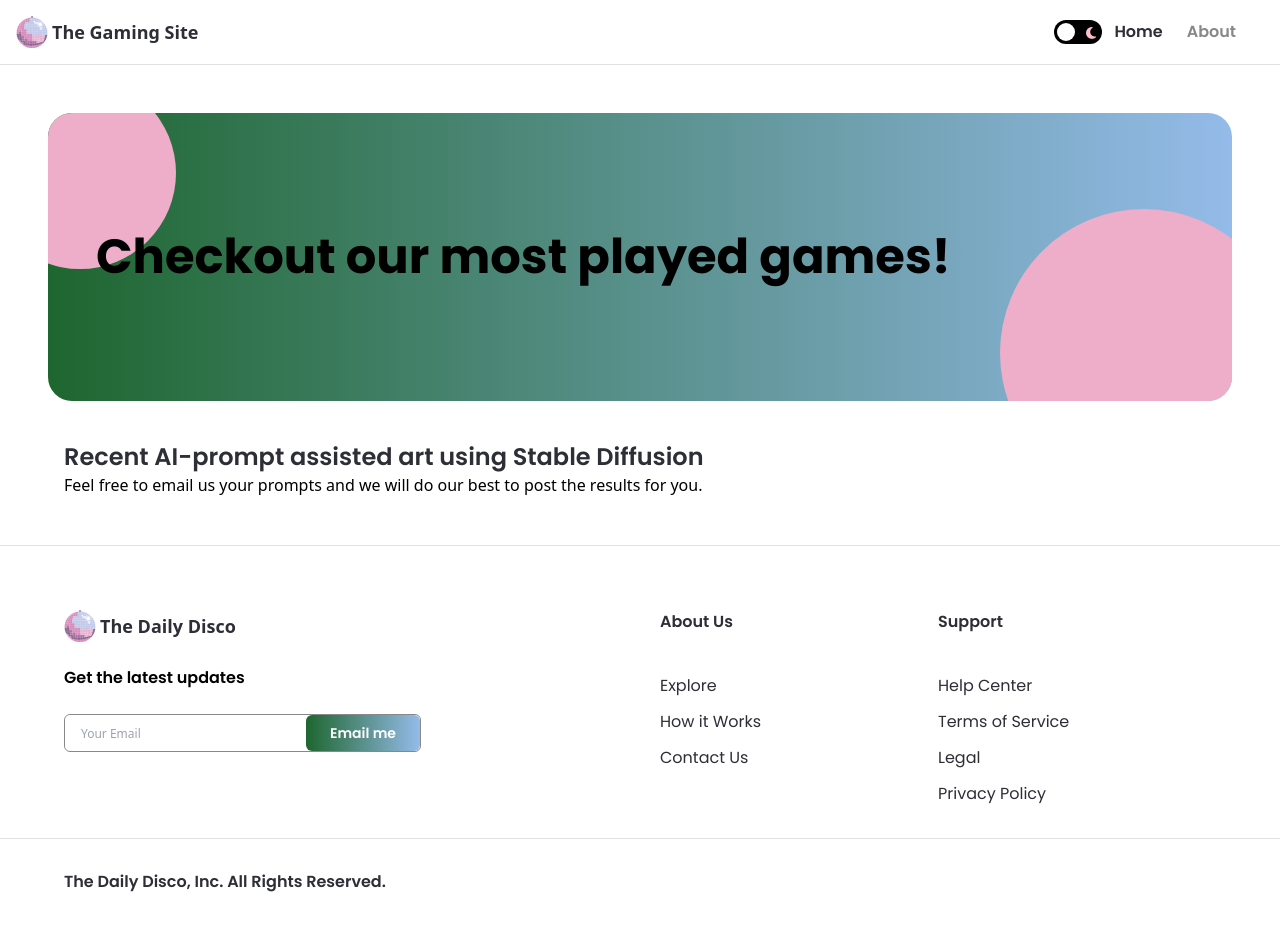
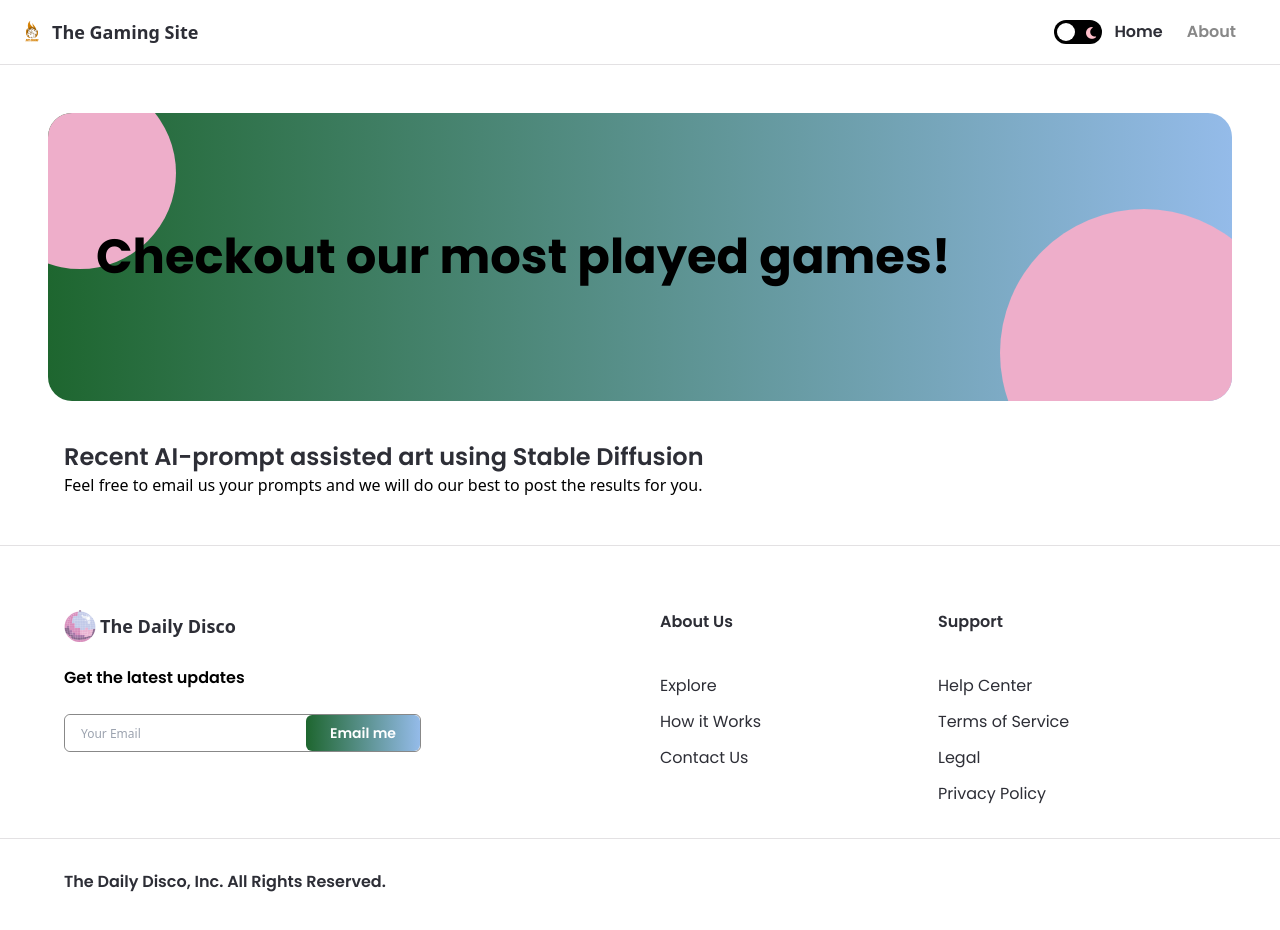
Before and after one commit to DailyDisco/gaming-site, a Next.js app: page / in a window 1280 px wide. Shown: the top 930 px of the page. Built offline with nearby package versions, Linux system fonts and the light colour scheme.

Commit message:
upload gaming logo

```diff
--- a/assets/index.js
+++ b/assets/index.js
@@ -18,6 +18,7 @@ import theDailyDisco from './theDailyDisco.svg';
 import D from './D.png';
 import stableDiffusion1 from './stableDiffusion1.png';
 import stableDiffusion2 from './stableDiffusion2.png';
+import gamingLogo from './gamingLogo.png';
 
 export default {
   stableDiffusion1,
@@ -40,4 +41,5 @@ export default {
   left,
   loader,
   arrow,
+  gamingLogo,
 };
--- a/components/Navbar.jsx
+++ b/components/Navbar.jsx
@@ -70,14 +70,14 @@ const navbar = () => {
         <Link href="/">
           <div className="flexCenter md:hidden cursor-pointer" onClick={() => {}}>
             {/* change desktop logo here */}
-            <Image src={images.D} objectFit="contain" width={32} height={32} alt="logo" />
+            <Image src={images.gamingLogo} objectFit="contain" width={32} height={32} alt="logo" />
             <p className="dark:text-white text-nft-black-1 font-semibold text-lg ml-1">The Gaming Site</p>
           </div>
         </Link>
         <Link href="/">
           <div className="hidden md:flex cursor-pointer" onClick={() => {}}>
             {/* change mobile logo here */}
-            <Image src={images.D} objectFit="contain" width={32} height={32} alt="logo" />
+            <Image src={images.gamingLogo} objectFit="contain" width={32} height={32} alt="logo" />
             <p className="dark:text-white text-nft-black-1 font-semibold text-lg ml-1">Gaming Site</p>
           </div>
         </Link>
```
Also changed, not shown: assets/gamingLogo.png (added), 1 other file (tests, documents, lock files or other folders).
